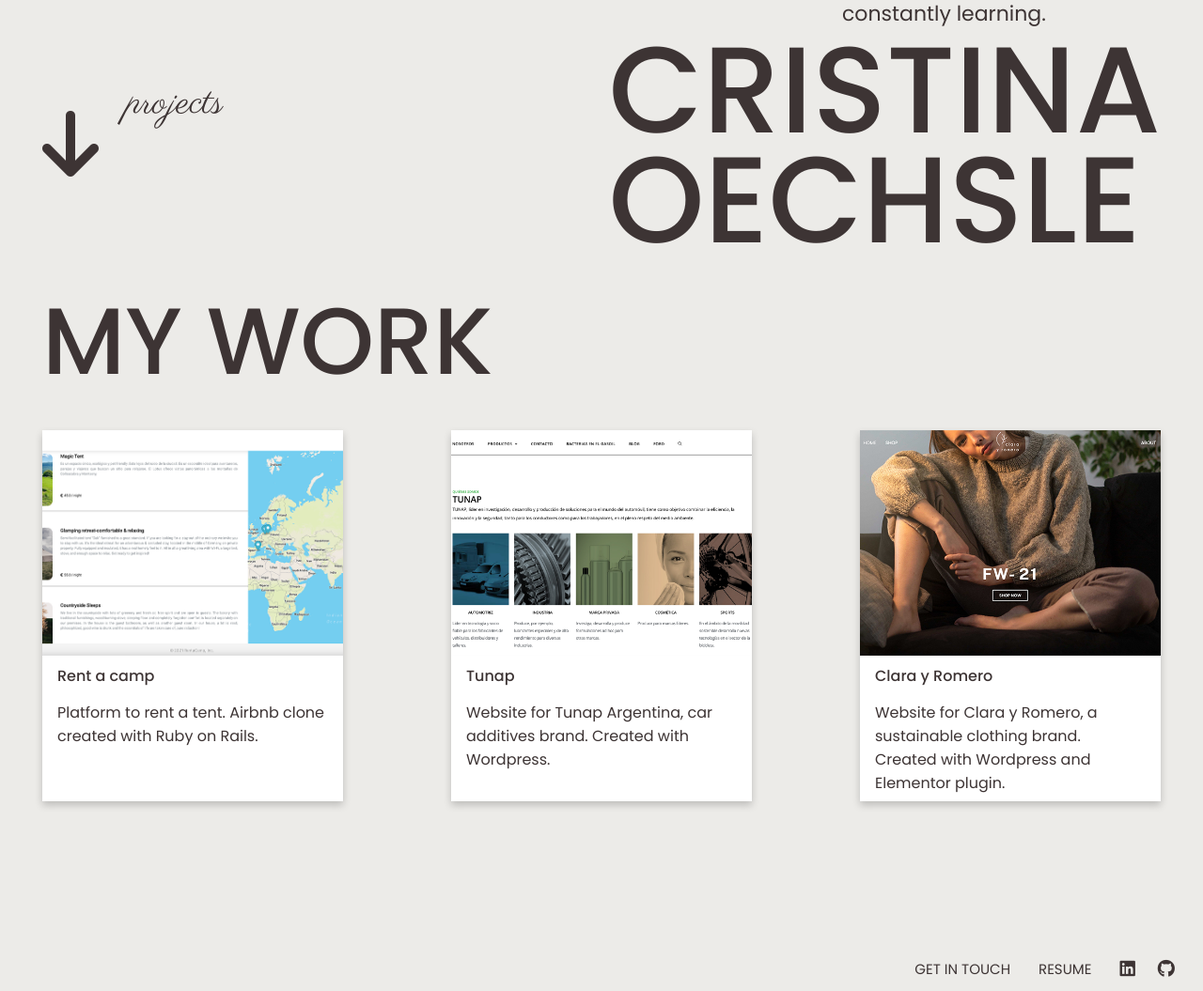
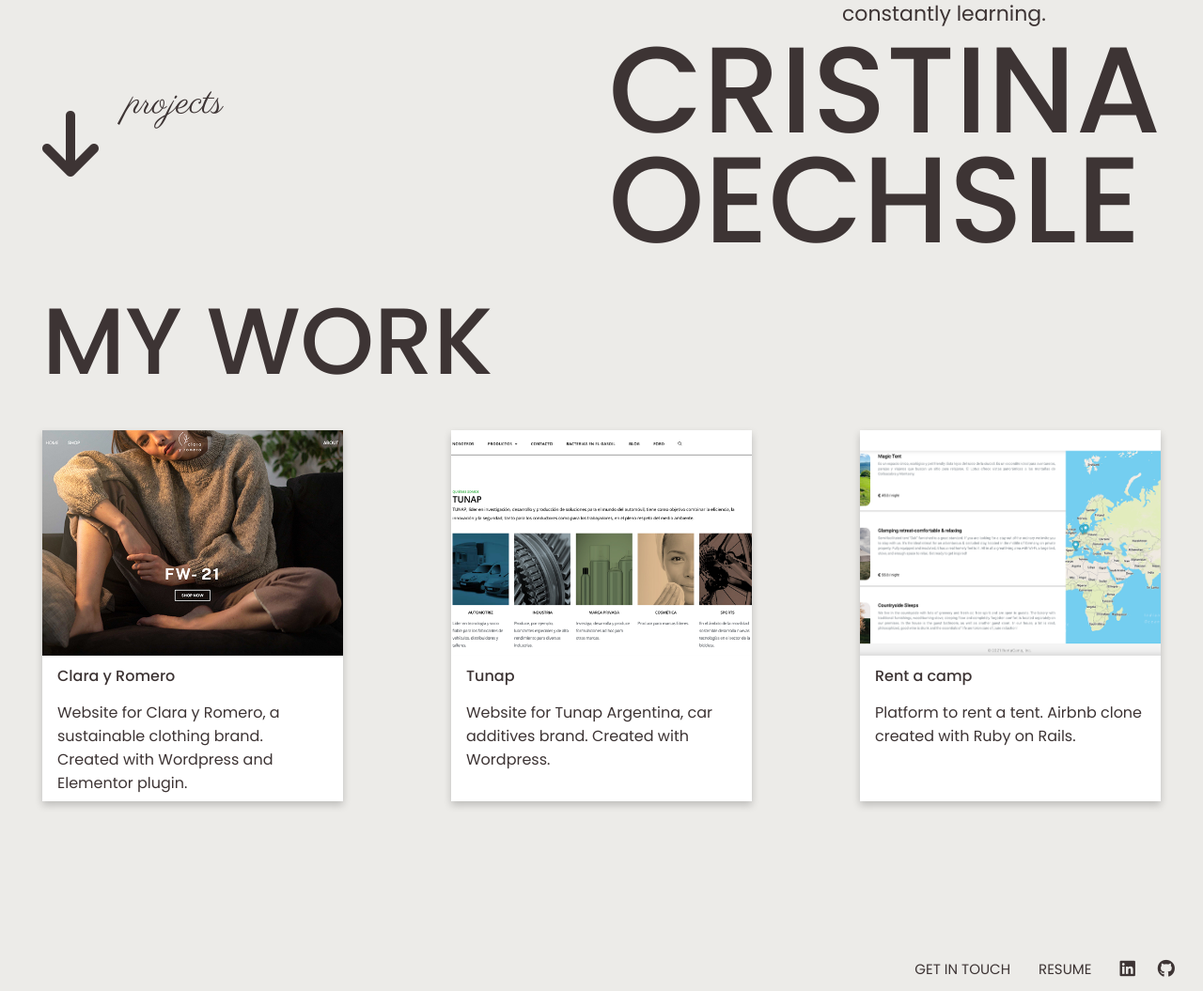
Before and after one commit to CristinaOe/portfolio_feb, a PHP site: page / in a window 1280 px wide. Shown: the part 567-1622 px from the top of the page at 94% size. Run offline with PHP 8.4, Linux system fonts and the light colour scheme; some libraries are stand-ins or nearby versions.

Commit message:
erase unnecesary code

```diff
--- a/css/styles.css
+++ b/css/styles.css
@@ -97,50 +97,6 @@ h2 {
   font-size: 40px;
 }
 
-/* projects */
-/*
-.container {
-  width: 80%;
-  margin: 0 auto;
-  padding-top: 20px;
-  display: flex;
-  flex-wrap: wrap;
-  justify-content: space-between;
-}
-
-.boxes {
-  border: 5px solid white;
-  width: 285px;
-  height: 360px;
-  display: flex;
-  flex-direction: column;
-  margin: 5px;
-  align-items: center;
-  justify-content: flex-end;
-  box-shadow: 0 0 10px silver;
-  transition: 300ms all;
-  background-size: cover;
-  background-position: center;
-  background-color: #334145;
-}
-
-.box-content h4 {
-  font-weight: 500;
-  font-size: 20px;
-}
-
-.box-content {
-  background-color: #fff;
-  padding: 10px 5px;
-  text-align: justify;
-  width: 100%;
-  transition: 300ms all;
-}
-
-.boxes:hover {
-  transform: scale(1.1);
-} */
-
 /* cards */
 
 .cards {
@@ -148,6 +104,7 @@ h2 {
   margin: 0 auto;
   padding-top: 20px;
   display: flex;
+  flex-direction: row-reverse;
   flex-wrap: wrap;
   justify-content: space-between;
 }
```
